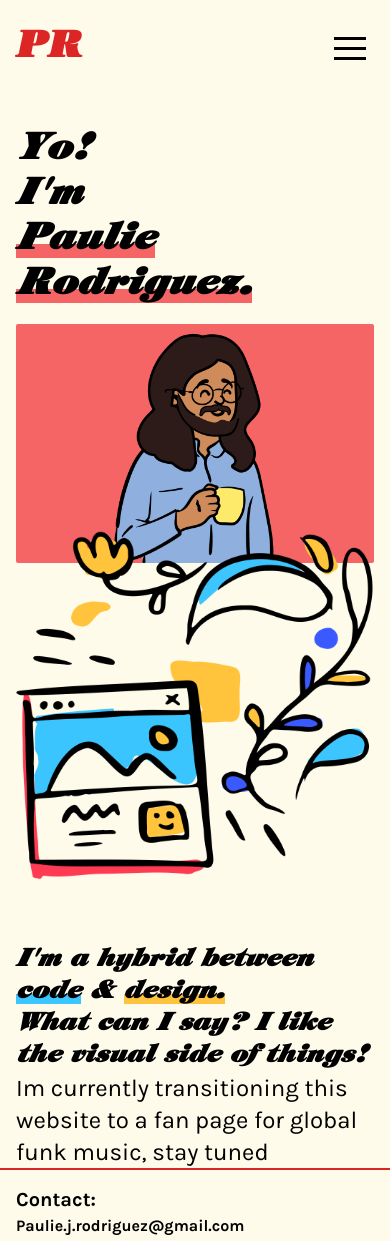
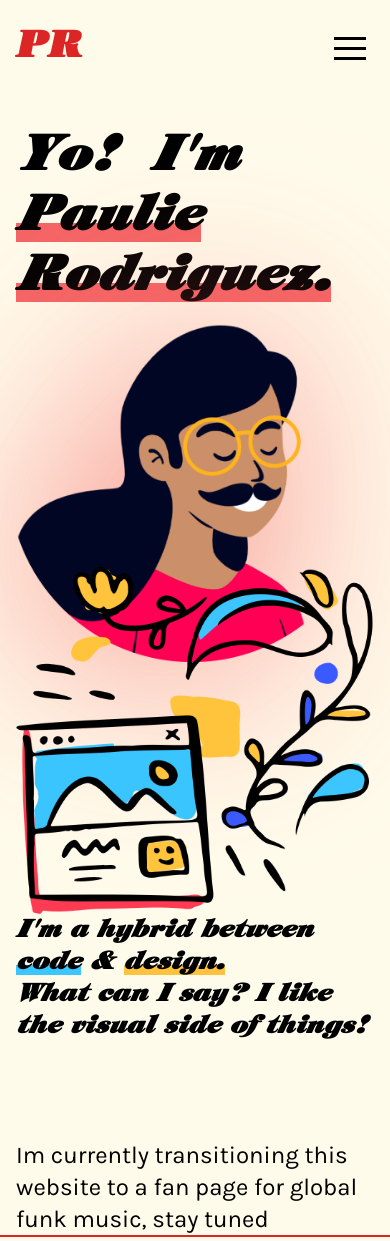
Before and after one commit to jorgebustamante/new-portfolio, a Gatsby site: page / in a window 390 px wide. Shown: the top 1241 px of the page. Built offline with nearby package versions, Linux system fonts and the light colour scheme; Gatsby itself is replaced by a stand-in of ours; some packages are replaced by stand-ins of ours.

Commit message:
different prof and adjusted position for miroodle

```diff
--- a/src/components/hero.js
+++ b/src/components/hero.js
@@ -28,8 +28,8 @@ const Hero = () => {
 
   return (
     <div className="">
-      <div className="lg:py-16 py-8 flex lg:flex-row flex-col yeseva font-bold italic text-4xl sm:text-5xl lg:text-6xl text-ink leading-tight justify-between mx-auto">
-        <div className="w-1/2">
+      <div className="pt-8 flex lg:flex-row flex-col yeseva font-bold italic text-5xl sm:text-6xl lg:text-7xl text-ink leading-tight justify-between mx-auto">
+        <div className="lg:w-1/2 lg:self-center">
           <div className="lg:mb-0 mb-4 flex flex-wrap items-start">
             {trail.map(({ ...rest }, index) => (
               <h1 id="mask" className="" key={index}>
@@ -45,7 +45,7 @@ const Hero = () => {
         </div>
         <Profile />
       </div>
-      <div className="flex lg:flex-row flex-col font-regular text-ink font-medium">
+      <div className="flex lg:flex-row flex-col font-regular text-ink font-medium bottom-24 relative lg:static">
         <div className="lg:w-1/2">
           <Miroodle />
         </div>
--- a/src/components/miroodle.js
+++ b/src/components/miroodle.js
@@ -16,7 +16,7 @@ const Miroodle = () => {
   `);
   return (
     <Img
-      className="max-w-3xl fixed miroodle"
+      className="max-w-3xl mx-auto"
       fluid={data.file.childImageSharp.fluid}
       alt="drawing of plant wrapping around website"
       placeholderStyle={{ filter: `blur(20px)`, WebkitFilter: `blur(20px)` }}
--- a/src/components/profile.js
+++ b/src/components/profile.js
@@ -5,7 +5,7 @@ import Img from "gatsby-image";
 const Profile = () => {
   const data = useStaticQuery(graphql`
     query {
-      file(relativePath: { eq: "avatar.png" }) {
+      file(relativePath: { eq: "prof2.png" }) {
         childImageSharp {
           fluid(maxWidth: 600, quality: 100) {
             ...GatsbyImageSharpFluid_withWebp
@@ -16,7 +16,7 @@ const Profile = () => {
   `);
   return (
     <Img
-      className="max-w-2xl lg:w-1/2 w-full rounded-sm"
+      className="max-w-md lg:max-w-sm w-full rounded-sm glow mx-auto"
       fluid={data.file.childImageSharp.fluid}
       alt="paulie face"
       placeholderStyle={{ filter: `blur(20px)`, WebkitFilter: `blur(20px)` }}
--- a/src/css/style.css
+++ b/src/css/style.css
@@ -14,9 +14,6 @@
 body {
   overflow-x: hidden;
 }
-.miroodle {
-  bottom: 4em;
-}
 .low-light-red {
   background: linear-gradient(180deg, rgba(255, 255, 255, 0) 60%, #f56565 60%);
   /* padding-right: 15px; */
@@ -29,6 +26,8 @@ body {
   background: linear-gradient(180deg, rgba(255, 255, 255, 0) 60%, #FEC33E 60%);
   /* padding-right: 1rem; */
 }
+.glow{
+  filter: drop-shadow(-10px 10px 100px rgba(246, 101, 101, 0.75));}
 .josefin {
   font-family: "karla", Arial, Helvetica, sans-serif;
 }
--- /dev/null
+++ b/src/pages/music/index.js
@@ -0,0 +1,57 @@
+import React from "react";
+import SEO from "../../components/seo";
+// import { useStaticQuery, graphql, Link } from "gatsby";
+// import PreviewCompatibleImage from "../../components/previewCompatibleImage.js";
+import "../../css/style.css";
+import Layout from "../../components/layout";
+
+const MusicPage = () => {
+//   const data = useStaticQuery(graphql`
+//     query ArtQuery {
+//       allMdx(
+//         sort: { order: DESC, fields: [frontmatter___title] }
+//         filter: { frontmatter: { templateKey: { eq: "art-case" } } }
+//       ) {
+//         edges {
+//           node {
+//             excerpt(pruneLength: 400)
+//             id
+//             fields {
+//               slug
+//             }
+//             frontmatter {
+//               title
+//               templateKey
+//               date
+//               description
+//               featuredImage {
+//                 childImageSharp {
+//                   fluid(maxWidth: 600, quality: 100) {
+//                     ...GatsbyImageSharpFluid_withWebp
+//                   }
+//                 }
+//               }
+//             }
+//           }
+//         }
+//       }
+//     }
+//   `);
+//   const cases = data.allMdx.edges;
+  return (
+    <Layout>
+      <SEO />
+      <main className="pt-4 " id="Art">
+        <div className="">
+          <div className=''>
+          <h1 className="text-4xl xl:text-5xl text-ink font-semibold josefin pb-2">
+            My Music Ramblings:
+          </h1>
+          <p className='josefin text-lg md:text-xl md:w-2/3 text-ink'>Here you&apos;ll soon find my music writings and appraisals.</p>
+          </div>
+        </div>
+      </main>
+    </Layout>
+  );
+};
+export default MusicPage;
```
Also changed, not shown: src/images/prof2.png (added), 1 other file.
